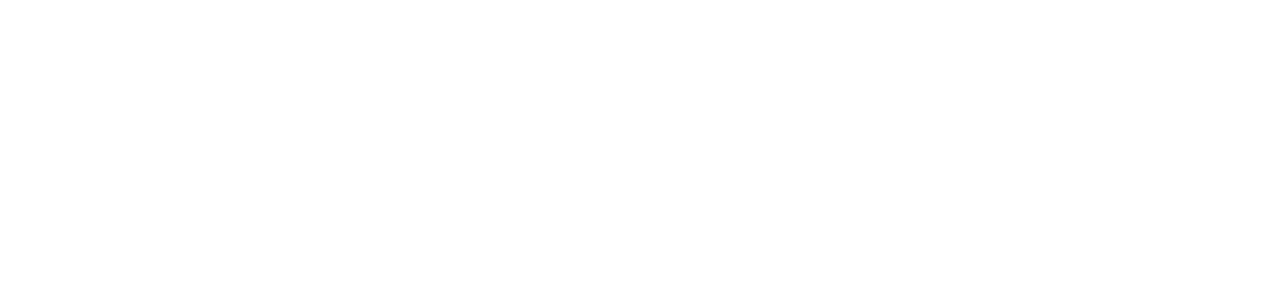
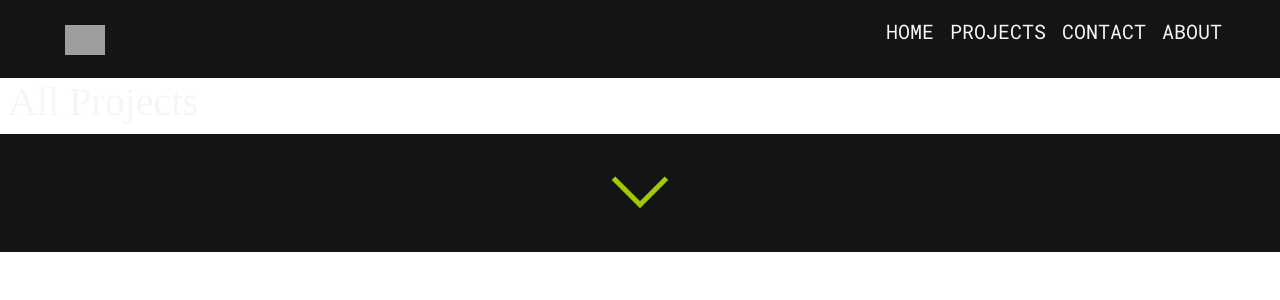
Before and after one commit to OlhaOvcharenko/Portfolio, a React (Create React App) app in the folder client/: page /projects in a window 1280 px wide. Before the commit this address had no page. Shown: the top 300 px of the page. Built offline with nearby package versions, Linux system fonts and the light colour scheme; grey boxes are pictures that could not be loaded; a web font is replaced by a local one.

Commit message:
create Project.js, change App.js and Home.js

```diff
--- a/client/src/App.js
+++ b/client/src/App.js
@@ -1,13 +1,19 @@
 import { Route, Routes } from "react-router-dom";
 import Home from "./components/Pages/Home/Home";
-
+import Header from "./components/Views/Header/Header";
+import Footer from "./components/Views/Footer/Footer";
+import Projects from "./components/Pages/Projects/Projects";
 
 function App() {
   return (
-
-    <Routes>
-      <Route path="/" element={<Home />} />
-    </Routes>
+    <div>
+      <Header />
+      <Routes>
+        <Route path="/" element={<Home />} />
+        <Route path="/projects" element={<Projects />} />
+      </Routes>
+      <Footer />
+    </div>
   );
 }
 
--- a/client/src/components/Pages/Home/Home.js
+++ b/client/src/components/Pages/Home/Home.js
@@ -1,13 +1,10 @@
-import Footer from "../../Views/Footer/Footer";
-import Header from "../../Views/Header/Header";
+
 import Intro from "../../Views/Intro/Intro";
 
 const Home = () => {
   return (
     <div>
-      <Header />
       <Intro />
-      <Footer />
     </div>
   )
 };
--- /dev/null
+++ b/client/src/components/Pages/Projects/Projects.js
@@ -0,0 +1,8 @@
+
+const Projects = () => {
+    return (
+      <h1>All Projects</h1>
+    );
+  };
+
+export default Projects;
```
Also changed, not shown: 2 other files (tests, documents, lock files or other folders).
